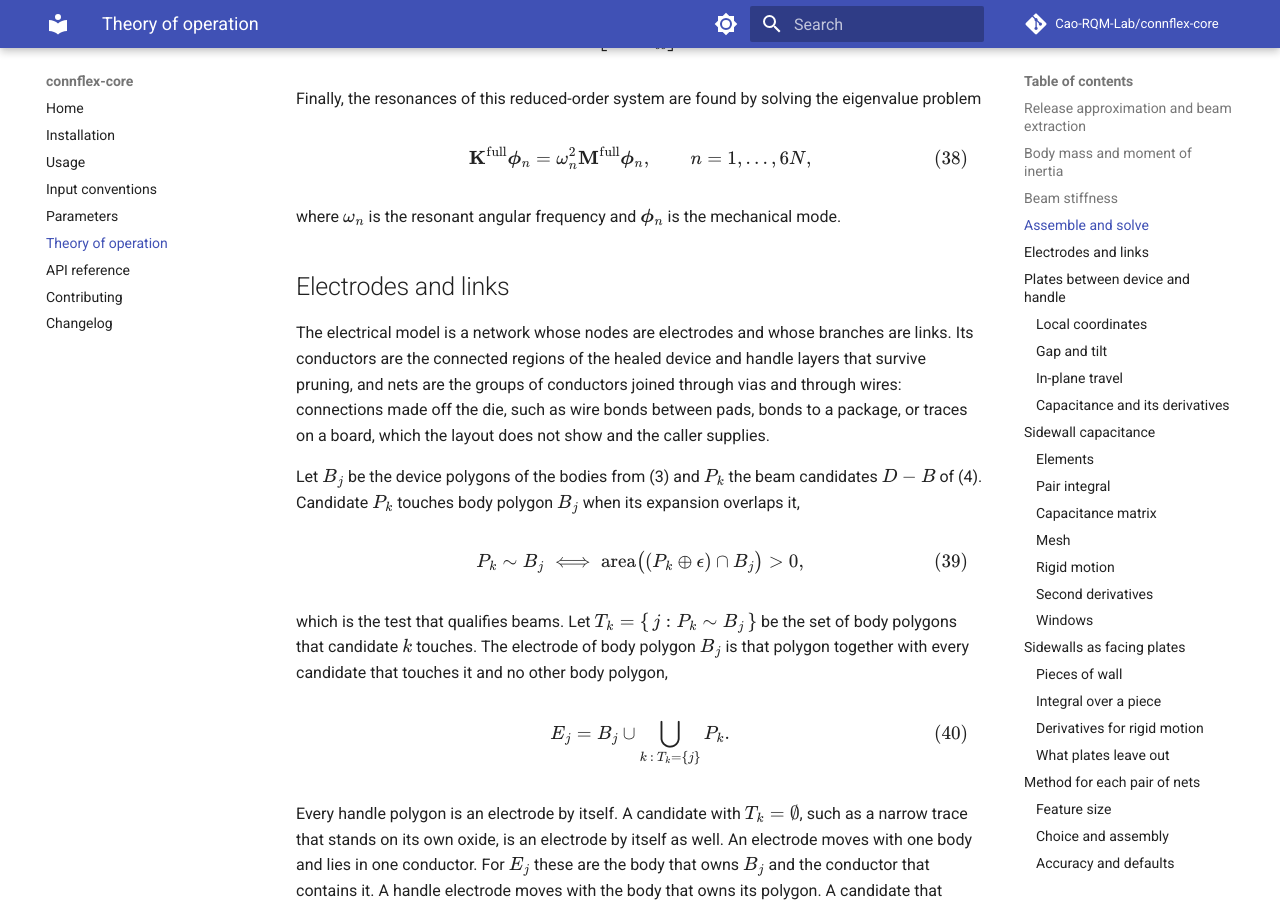
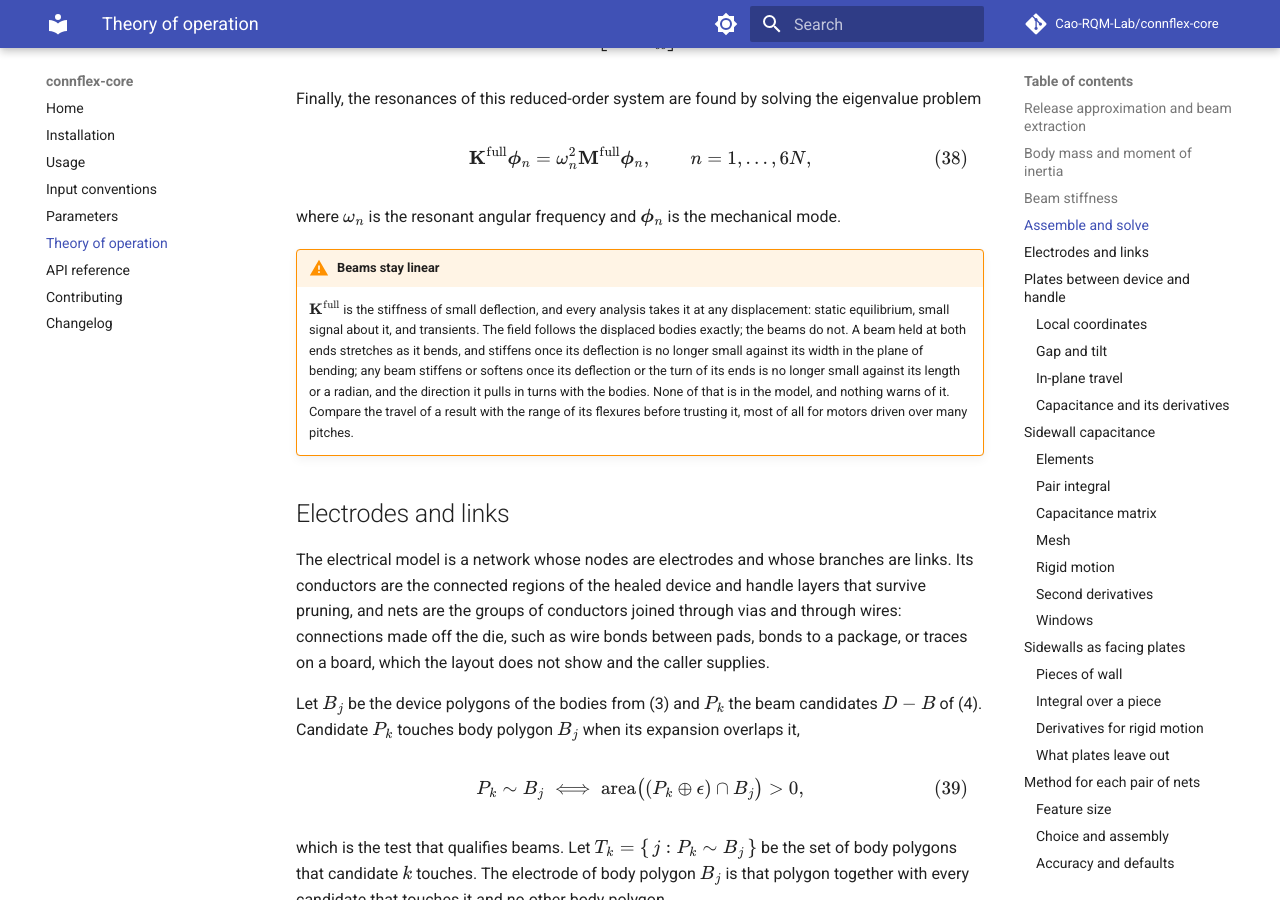
Before and after one commit to Cao-RQM-Lab/connflex-core, an MkDocs documentation site: the page built from docs/theory.md, in a window 1280 px wide and 900 px high, scrolled down 10153 px. Built offline with MkDocs 1.6.1 and Material for MkDocs 9.7.7, drawn with Linux system fonts in a browser that asks for light colours; comment, search, counter and statistics services are not loaded.

Commit message:
Document that beams stay linear at any travel
Every analysis takes beam stiffness of small deflection however far bodies
travel, while the field follows displaced bodies exactly. Beams held at
both ends stiffen once deflection is no longer small against their width,
and any beam once deflection or turn is no longer small against its length
or a radian. Nothing warns of that: theory notes it under (38) and usage
under solving, so results of motors driven over many pitches are checked
against the range of their flexures.

```diff
--- a/docs/theory.md
+++ b/docs/theory.md
@@ -524,6 +524,19 @@ $$
 
 where $\omega_n$ is the resonant angular frequency and $\boldsymbol{\phi}_n$
 is the mechanical mode.
+
+!!! warning "Beams stay linear"
+    $\mathbf{K}^\text{full}$ is the stiffness of small deflection, and every
+    analysis takes it at any displacement: static equilibrium, small signal
+    about it, and transients. The field follows the displaced bodies
+    exactly; the beams do not. A beam held at both ends stretches as it
+    bends, and stiffens once its deflection is no longer small against its
+    width in the plane of bending; any beam stiffens or softens once its
+    deflection or the turn of its ends is no longer small against its length
+    or a radian, and the direction it pulls in turns with the bodies. None
+    of that is in the model, and nothing warns of it. Compare the travel of
+    a result with the range of its flexures before trusting it, most of all
+    for motors driven over many pitches.
 
 ## Electrodes and links
 
```
Also changed, not shown: docs/usage.md (+7 -0 lines).
